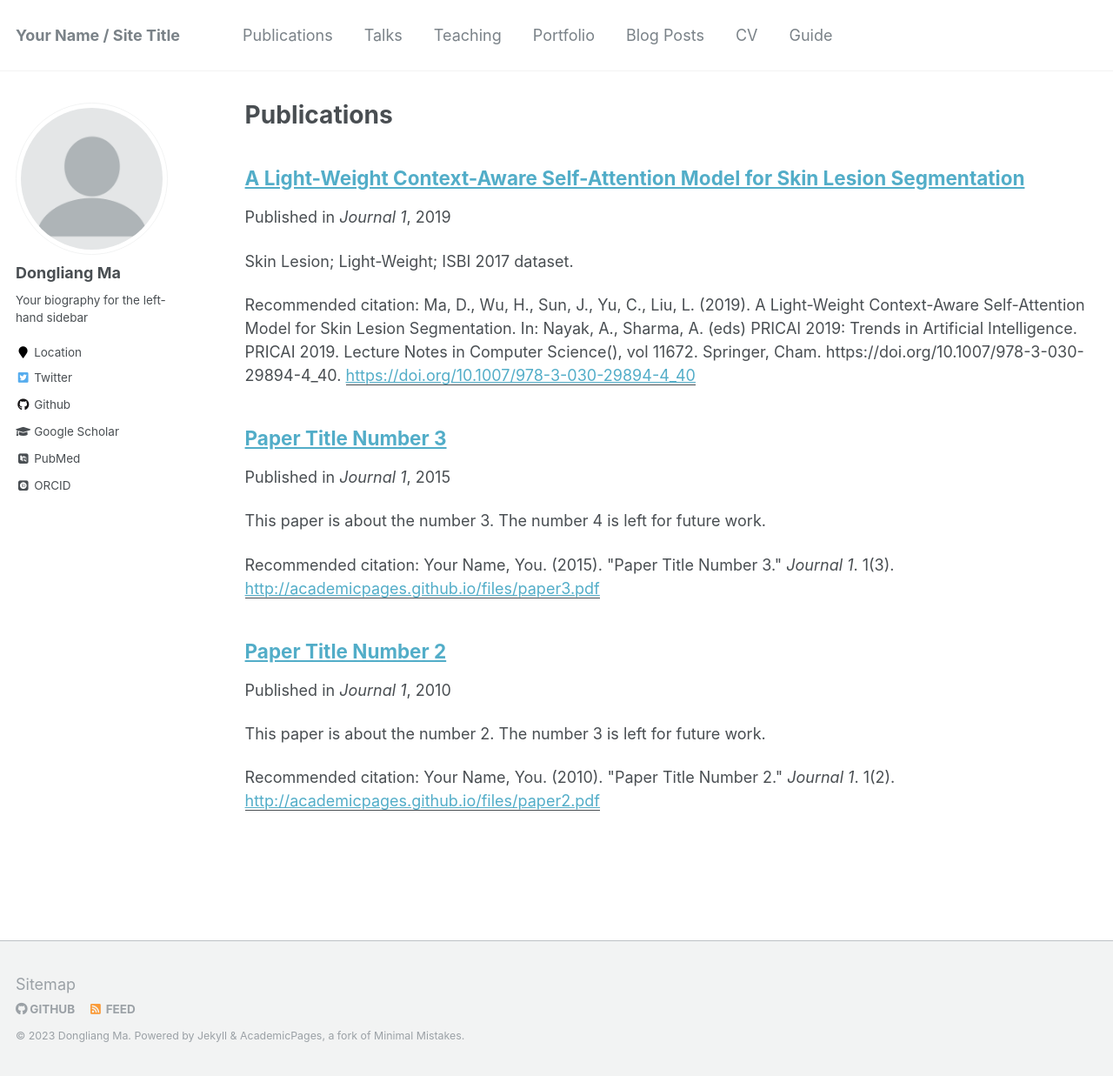
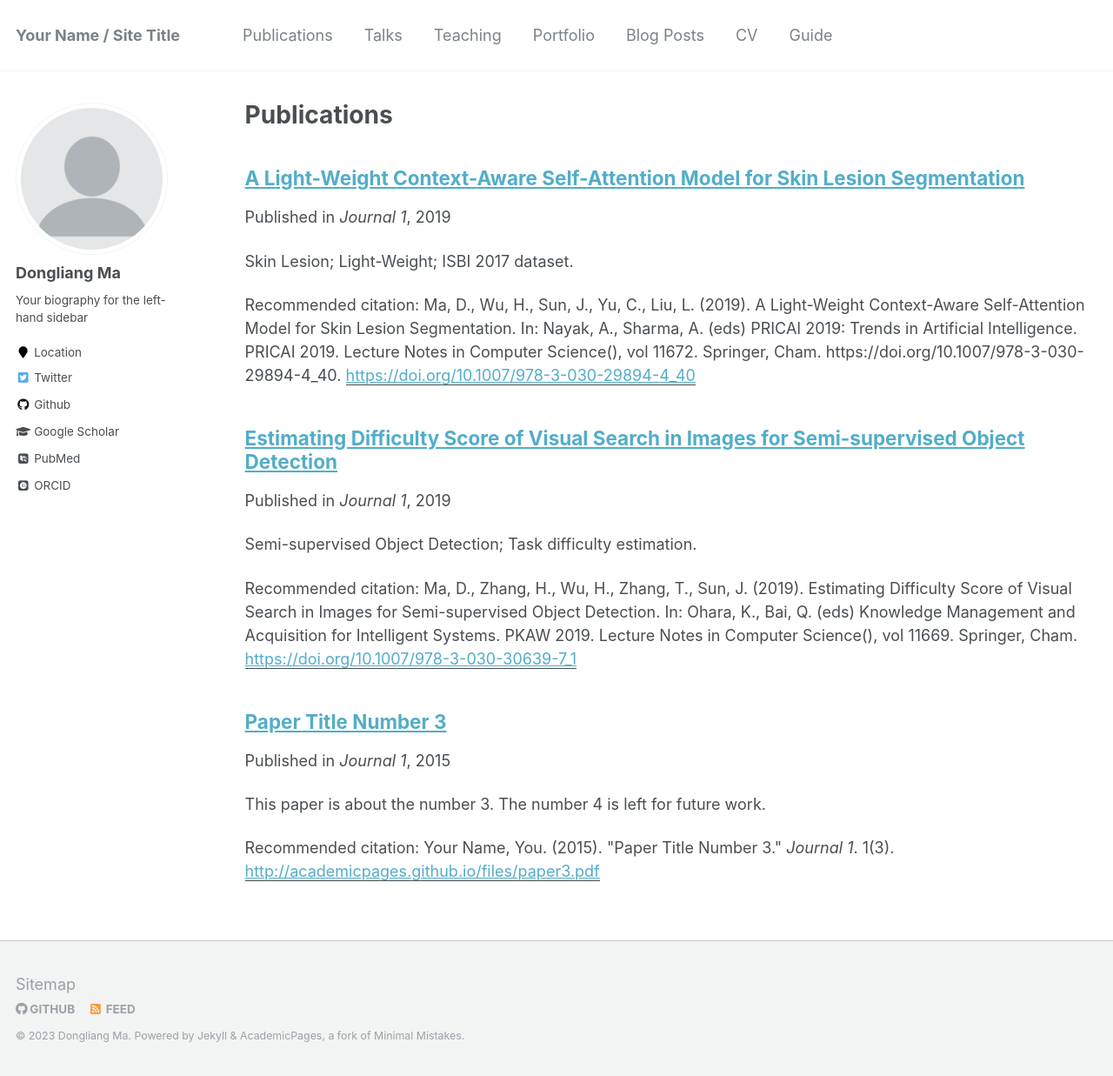
Before and after one commit to Vipermdl/Vipermdl.github.io, a Jekyll site: the page built from _pages/publications.md, in a window 1280 px wide and 1237 px high. Shown: the whole window at 87% size. Built offline with Jekyll 4.4.1, drawn with Linux system fonts in a browser that asks for light colours; some web fonts are replaced.

Commit message:
Update 2010-10-01-paper-title-number-2.md

```diff
--- a/_publications/2010-10-01-paper-title-number-2.md
+++ b/_publications/2010-10-01-paper-title-number-2.md
@@ -1,15 +1,15 @@
 ---
-title: "Paper Title Number 2"
-collection: publications
-permalink: /publication/2010-10-01-paper-title-number-2
-excerpt: 'This paper is about the number 2. The number 3 is left for future work.'
-date: 2010-10-01
+title: "Estimating Difficulty Score of Visual Search in Images for Semi-supervised Object Detection"
+collection: Conference
+permalink: /publication/2009-10-01-paper-title-number-1
+excerpt: 'Semi-supervised Object Detection; Task difficulty estimation.'
+date: 2019-08-22
 venue: 'Journal 1'
-paperurl: 'http://academicpages.github.io/files/paper2.pdf'
-citation: 'Your Name, You. (2010). &quot;Paper Title Number 2.&quot; <i>Journal 1</i>. 1(2).'
+paperurl: 'https://doi.org/10.1007/978-3-030-30639-7_1'
+citation: 'Ma, D., Zhang, H., Wu, H., Zhang, T., Sun, J. (2019). Estimating Difficulty Score of Visual Search in Images for Semi-supervised Object Detection. In: Ohara, K., Bai, Q. (eds) Knowledge Management and Acquisition for Intelligent Systems. PKAW 2019. Lecture Notes in Computer Science(), vol 11669. Springer, Cham.'
 ---
-This paper is about the number 2. The number 3 is left for future work.
+This paper is about the number 1. The number 2 is left for future work.
 
-[Download paper here](http://academicpages.github.io/files/paper2.pdf)
+[Download paper here](https://link.springer.com/chapter/10.1007/978-3-030-30639-7_1#chapter-info)
 
-Recommended citation: Your Name, You. (2010). "Paper Title Number 2." <i>Journal 1</i>. 1(2).
+Recommended citation: Ma, D., Zhang, H., Wu, H., Zhang, T., Sun, J. (2019). Estimating Difficulty Score of Visual Search in Images for Semi-supervised Object Detection. In: Ohara, K., Bai, Q. (eds) Knowledge Management and Acquisition for Intelligent Systems. PKAW 2019. Lecture Notes in Computer Science(), vol 11669. Springer, Cham. https://doi.org/10.1007/978-3-030-30639-7_1
```
